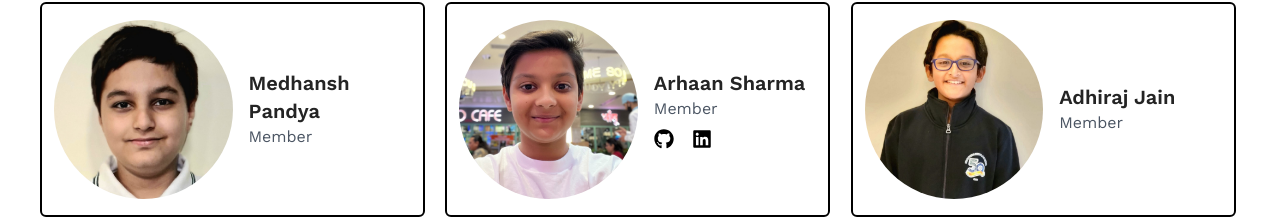
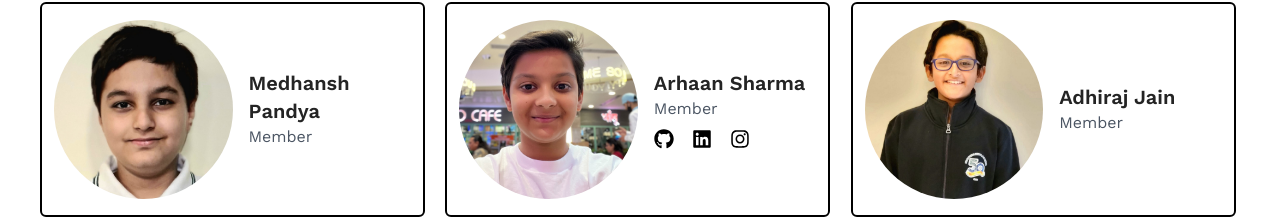
Before and after one commit to RoboKnights-Clan/RoboKnights-Clan.github.io, a Next.js app: page /members in a window 1280 px wide. Shown: the part 2598-2817 px from the top of the page. Built offline with nearby package versions, Linux system fonts and the light colour scheme.

Commit message:
Update members.ts

```diff
--- a/data/members.ts
+++ b/data/members.ts
@@ -213,11 +213,15 @@ export const members = [
          socials: [
           {
             type: "github",
-            url: "https://github.com/IDoEverything",
+            url: "https://github.com/arhaan2010",
           },
           {
             type: "linkedin",
-            url: "https://www.linkedin.com/in/adi-mathur-8725151a9/",
+            url: "https://www.linkedin.com/in/flyby-robotics-90150a27b/",
+          },
+           {
+            type: "instagram",
+            url: "https://www.instagram.com/_arhaan.s_/",
           },
         ],
       },
```
